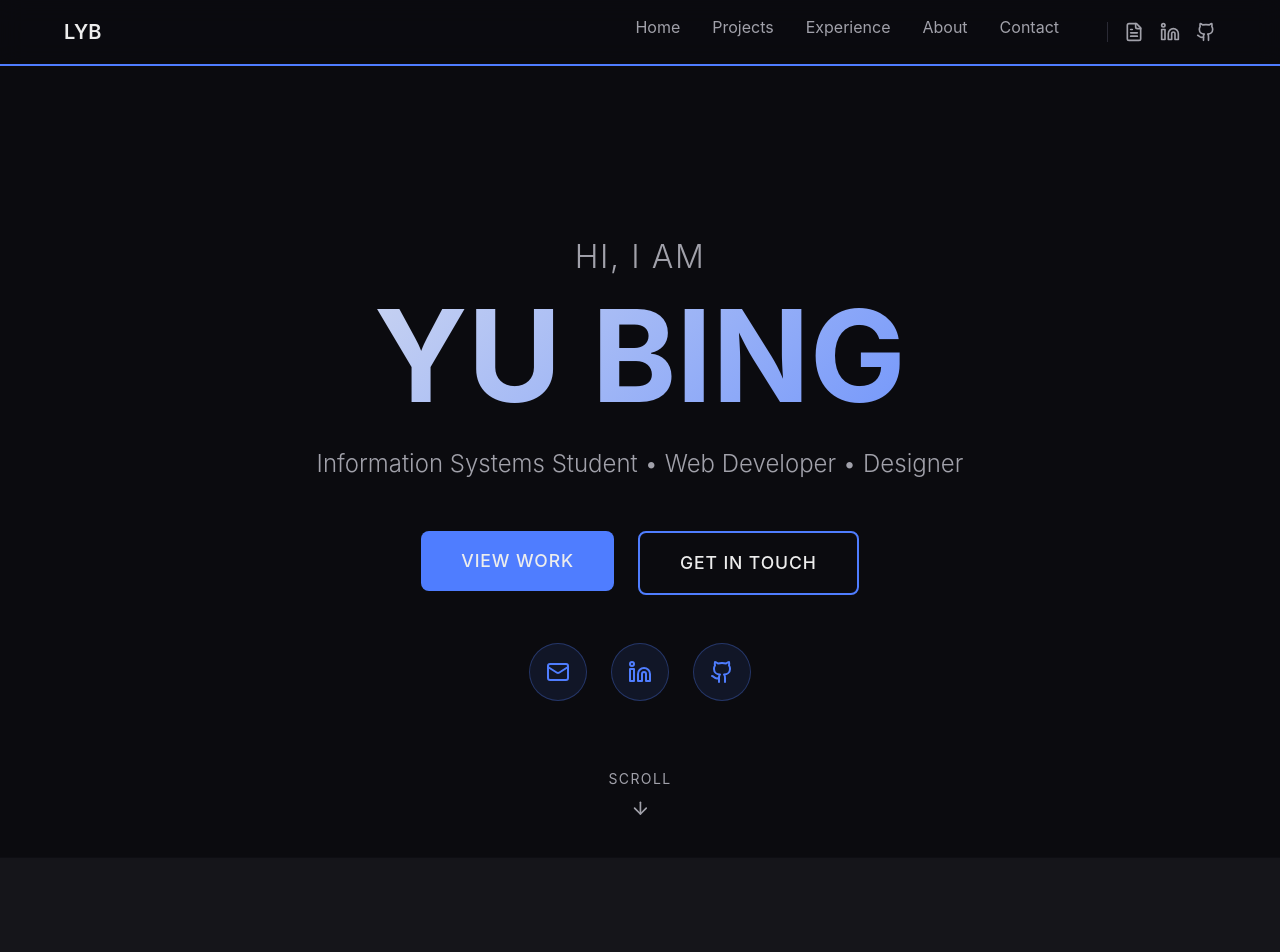
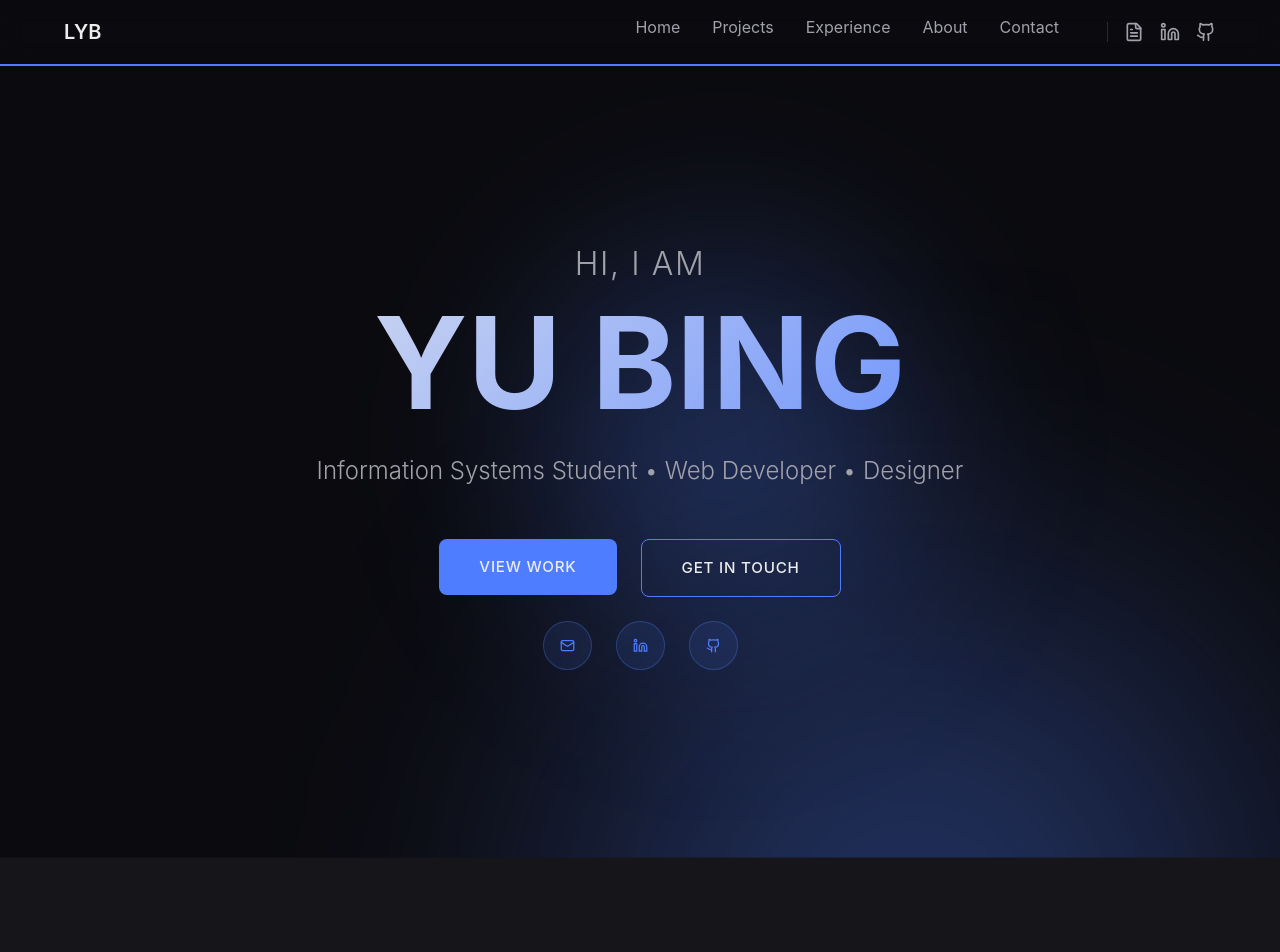
Before and after one commit to peppastanky/yubing-portfolio, a Next.js app in the folder src/: page / in a window 1280 px wide. Shown: the top 952 px of the page. Built offline with nearby package versions, Linux system fonts and the light colour scheme.

Commit message:
added hovering background

```diff
--- a/src/app/page.tsx
+++ b/src/app/page.tsx
@@ -25,11 +25,61 @@ export default function HomePage() {
         position: 'relative',
         overflow: 'hidden'
       }} className="hero-section">
+        {/* Animated Blue Halo Background */}
+        <motion.div
+          style={{
+            position: 'absolute',
+            top: '20%',
+            left: '10%',
+            width: '900px',
+            height: '900px',
+            background: 'radial-gradient(circle, rgba(79, 125, 255, 0.4) 0%, rgba(79, 125, 255, 0.2) 40%, transparent 70%)',
+            filter: 'blur(100px)',
+            borderRadius: '50%',
+            zIndex: 0
+          }}
+          animate={{
+            x: ['0%', '80%', '0%'],
+            y: ['0%', '60%', '0%'],
+            scale: [1, 1.3, 1]
+          }}
+          transition={{
+            duration: 8,
+            repeat: Infinity,
+            ease: "easeInOut"
+          }}
+        />
+        <motion.div
+          style={{
+            position: 'absolute',
+            top: '60%',
+            left: '80%',
+            width: '700px',
+            height: '700px',
+            background: 'radial-gradient(circle, rgba(79, 125, 255, 0.35) 0%, rgba(79, 125, 255, 0.15) 40%, transparent 70%)',
+            filter: 'blur(90px)',
+            borderRadius: '50%',
+            zIndex: 0
+          }}
+          animate={{
+            x: ['0%', '-100%', '0%'],
+            y: ['0%', '-70%', '0%'],
+            scale: [1, 0.8, 1]
+          }}
+          transition={{
+            duration: 10,
+            repeat: Infinity,
+            ease: "easeInOut",
+            delay: 2
+          }}
+        />
         <div style={{
           maxWidth: '1400px',
           width: '100%',
           padding: '2rem',
-          textAlign: 'center'
+          textAlign: 'center',
+          position: 'relative',
+          zIndex: 1
         }}>
           <motion.div
             initial={{ opacity: 0, scale: 0.95 }}
@@ -72,7 +122,7 @@ export default function HomePage() {
               style={{
                 fontSize: 'clamp(1rem, 2vw, 1.5rem)',
                 color: '#A1A1AA',
-                marginBottom: '3rem',
+                marginBottom: '1.5rem',
                 fontWeight: '300',
                 maxWidth: '900px',
                 margin: '0 auto 3rem'
@@ -90,7 +140,7 @@ export default function HomePage() {
               display: 'flex',
               gap: '1.5rem',
               justifyContent: 'center',
-              marginBottom: '3rem',
+              marginBottom: '1.5rem',
               flexWrap: 'wrap'
             }}
             initial={{ opacity: 0, y: 20 }}
@@ -102,7 +152,7 @@ export default function HomePage() {
                 href="#projects"
                 style={{
                   padding: '1rem 2.5rem',
-                  fontSize: '1.1rem',
+                  fontSize: '0.95rem',
                   backgroundColor: '#4F7DFF',
                   color: '#EDEDED',
                   borderRadius: '0.5rem',
@@ -128,10 +178,10 @@ export default function HomePage() {
                 href="#contact"
                 style={{
                   padding: '1rem 2.5rem',
-                  fontSize: '1.1rem',
+                  fontSize: '0.95rem',
                   backgroundColor: 'transparent',
                   color: '#EDEDED',
-                  border: '2px solid #4F7DFF',
+                  border: '1px solid #4F7DFF',
                   borderRadius: '0.5rem',
                   transition: 'all 0.3s',
                   display: 'inline-block',
@@ -157,7 +207,8 @@ export default function HomePage() {
               display: 'flex',
               gap: '1.5rem',
               justifyContent: 'center',
-              alignItems: 'center'
+              alignItems: 'center',
+              marginBottom: '1.5rem'
             }}
             initial={{ opacity: 0 }}
             animate={{ opacity: 1 }}
@@ -187,7 +238,7 @@ export default function HomePage() {
                 }}
                 aria-label="Email"
               >
-                <Mail size={24} />
+                <Mail size={15} />
               </a>
             </MagneticButton>
             <MagneticButton strength={0.3}>
@@ -216,7 +267,7 @@ export default function HomePage() {
                 }}
                 aria-label="LinkedIn"
               >
-                <Linkedin size={24} />
+                <Linkedin size={15} />
               </a>
             </MagneticButton>
             <MagneticButton strength={0.3}>
@@ -231,7 +282,8 @@ export default function HomePage() {
                   borderRadius: '50%',
                   transition: 'all 0.3s',
                   display: 'inline-flex',
-                  color: '#4F7DFF'
+                  color: '#4F7DFF',
+
                 }}
                 onMouseEnter={(e) => {
                   e.currentTarget.style.backgroundColor = '#4F7DFF';
@@ -245,45 +297,50 @@ export default function HomePage() {
                 }}
                 aria-label="GitHub"
               >
-                <Github size={24} />
+                <Github size={15} />
               </a>
             </MagneticButton>
           </motion.div>
 
           {/* Scroll Indicator */}
-          <motion.div
+          {/* <motion.a
+            href="#projects"
             style={{
               position: 'absolute',
-              bottom: '3rem',
+              bottom: '0rem',
               left: '50%',
               transform: 'translateX(-50%)',
               display: 'flex',
               flexDirection: 'column',
               alignItems: 'center',
-              gap: '0.5rem',
+              gap: '0.35rem',
               color: '#A1A1AA',
-              fontSize: '0.875rem',
+              fontSize: '0.65rem',
               letterSpacing: '0.1em',
-              textTransform: 'uppercase'
+              textTransform: 'uppercase',
+              cursor: 'pointer',
+              textDecoration: 'none',
+              transition: 'color 0.3s'
             }}
             initial={{ opacity: 0 }}
             animate={{ opacity: 1 }}
             transition={{ duration: 1, delay: 1.2 }}
+            whileHover={{ color: '#4F7DFF' }}
           >
             <span>Scroll</span>
             <motion.div
-              animate={{ y: [0, 8, 0] }}
+              animate={{ y: [0, 6, 0] }}
               transition={{ duration: 1.5, repeat: Infinity, ease: "easeInOut" }}
             >
-              <ArrowRight size={20} style={{ transform: 'rotate(90deg)' }} />
+              <ArrowRight size={10} style={{ transform: 'rotate(90deg)' }} />
             </motion.div>
-          </motion.div>
+          </motion.a> */}
         </div>
       </section>
 
       {/* Featured Projects */}
       <ParallaxSection offset={30}>
-        <section id="projects" style={{ backgroundColor: '#15151A', padding: '4rem 0' }} className="projects-section">
+        <section id="projects" style={{ backgroundColor: '#15151A', padding: '0 0 4rem 0' }} className="projects-section">
           <div style={{ maxWidth: '1200px', margin: '0 auto', padding: '0 1.5rem' }}>
             <ScrollReveal direction="up">
               <div style={{ display: 'flex', alignItems: 'center', justifyContent: 'space-between', marginBottom: '3rem' }}>
--- a/src/components/animations/ScrollReveal.tsx
+++ b/src/components/animations/ScrollReveal.tsx
@@ -15,7 +15,7 @@ export function ScrollReveal({
   className = ''
 }: ScrollRevealProps) {
   const ref = useRef(null);
-  const isInView = useInView(ref, { once: true, margin: "-100px" });
+  const isInView = useInView(ref, { once: false, margin: "-100px", amount: 0.3 });
 
   const directions = {
     up: { y: 60, x: 0 },
```
